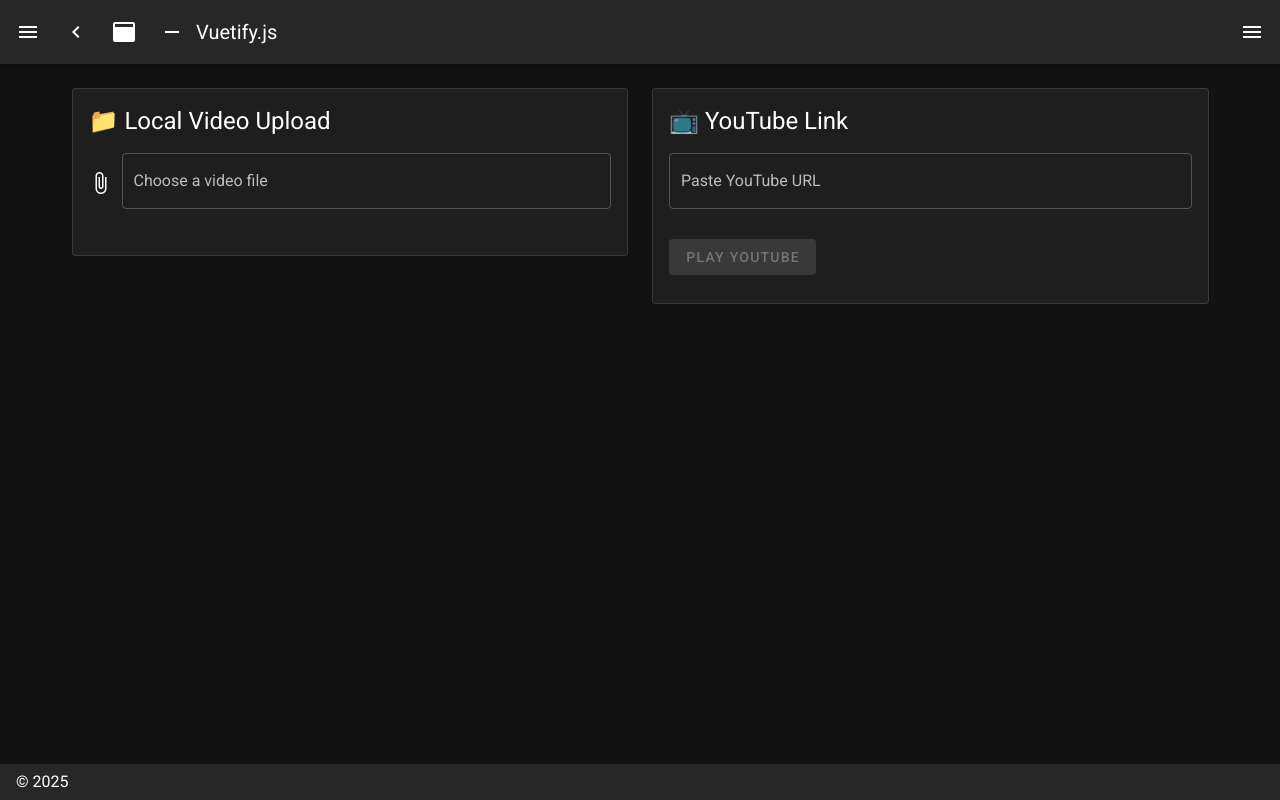
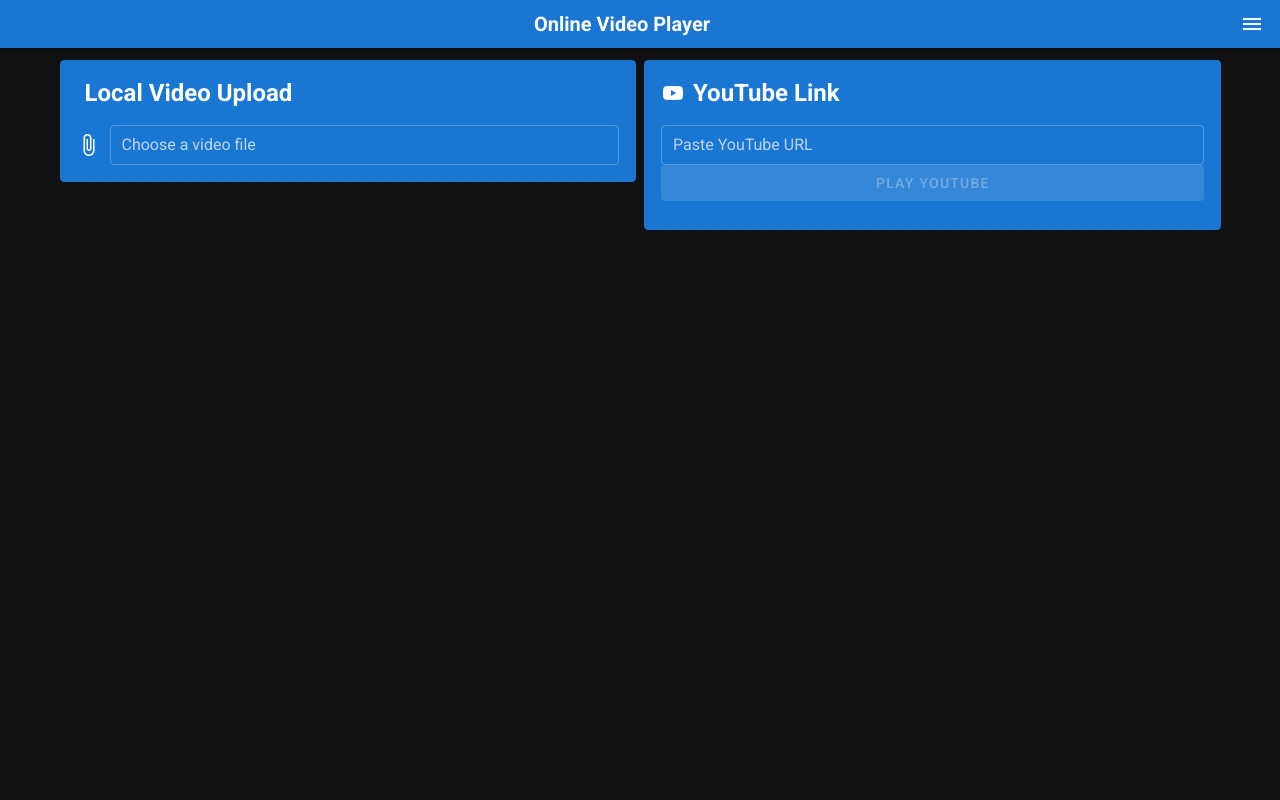
Before and after one commit to kerbideleon/video-player, a Nuxt app: page / in a window 1280 px wide. Built offline with nearby package versions, Linux system fonts and the light colour scheme.

Commit message:
video player

```diff
--- a/layouts/default.vue
+++ b/layouts/default.vue
@@ -1,117 +1,51 @@
 <template>
   <v-app dark>
+    <!-- App Bar -->
+    <v-app-bar app dense color="primary">
+      <v-spacer />
+      <v-toolbar-title class="text-center font-weight-bold">
+        Online Video Player
+      </v-toolbar-title>
+      <v-spacer />
+      <v-app-bar-nav-icon @click.stop="drawer = !drawer" />
+    </v-app-bar>
+
+    <!-- Right Drawer -->
     <v-navigation-drawer
       v-model="drawer"
-      :mini-variant="miniVariant"
-      :clipped="clipped"
-      fixed
       app
+      right
+      temporary
     >
-      <v-list>
-        <v-list-item
-          v-for="(item, i) in items"
-          :key="i"
-          :to="item.to"
-          router
-          exact
-        >
+      <v-list dense>
+        <v-list-item @click="logout">
           <v-list-item-action>
-            <v-icon>{{ item.icon }}</v-icon>
+            <v-icon color="red">mdi-logout</v-icon>
           </v-list-item-action>
-          <v-list-item-content>
-            <v-list-item-title>{{ item.title }}</v-list-item-title>
-          </v-list-item-content>
+          <v-list-item-title>Logout</v-list-item-title>
         </v-list-item>
       </v-list>
     </v-navigation-drawer>
-    <v-app-bar
-      :clipped-left="clipped"
-      fixed
-      app
-    >
-      <v-app-bar-nav-icon @click.stop="drawer = !drawer" />
-      <v-btn
-        icon
-        @click.stop="miniVariant = !miniVariant"
-      >
-        <v-icon>mdi-{{ `chevron-${miniVariant ? 'right' : 'left'}` }}</v-icon>
-      </v-btn>
-      <v-btn
-        icon
-        @click.stop="clipped = !clipped"
-      >
-        <v-icon>mdi-application</v-icon>
-      </v-btn>
-      <v-btn
-        icon
-        @click.stop="fixed = !fixed"
-      >
-        <v-icon>mdi-minus</v-icon>
-      </v-btn>
-      <v-toolbar-title>{{ title }}</v-toolbar-title>
-      <v-spacer />
-      <v-btn
-        icon
-        @click.stop="rightDrawer = !rightDrawer"
-      >
-        <v-icon>mdi-menu</v-icon>
-      </v-btn>
-    </v-app-bar>
+
+    <!-- Page Content -->
     <v-main>
-      <v-container>
-        <Nuxt />
-      </v-container>
+      <Nuxt />
     </v-main>
-    <v-navigation-drawer
-      v-model="rightDrawer"
-      :right="right"
-      temporary
-      fixed
-    >
-      <v-list>
-        <v-list-item @click.native="right = !right">
-          <v-list-item-action>
-            <v-icon light>
-              mdi-repeat
-            </v-icon>
-          </v-list-item-action>
-          <v-list-item-title>Switch drawer (click me)</v-list-item-title>
-        </v-list-item>
-      </v-list>
-    </v-navigation-drawer>
-    <v-footer
-      :absolute="!fixed"
-      app
-    >
-      <span>&copy; {{ new Date().getFullYear() }}</span>
-    </v-footer>
   </v-app>
 </template>
 
 <script>
 export default {
   name: 'DefaultLayout',
-  data () {
+  data() {
     return {
-      clipped: false,
-      drawer: false,
-      fixed: false,
-      items: [
-        {
-          icon: 'mdi-apps',
-          title: 'Welcome',
-          to: '/'
-        },
-        {
-          icon: 'mdi-chart-bubble',
-          title: 'Inspire',
-          to: '/inspire'
-        }
-      ],
-      miniVariant: false,
-      right: true,
-      rightDrawer: false,
-      title: 'Vuetify.js'
+      drawer: false
+    }
+  },
+  methods: {
+    logout() {
+      alert('Logging out...')
+      // Example: this.$router.push('/login')
     }
   }
 }
--- a/pages/index.vue
+++ b/pages/index.vue
@@ -1,11 +1,12 @@
 <template>
   <v-container>
-    <v-row>
+    <v-row dense>
       <!-- Local Upload Section -->
       <v-col cols="12" md="6">
-        <v-card outlined>
+        <v-card outlined color="primary" dark>
           <v-card-title>
-            <span class="headline">📁 Local Video Upload</span>
+            <v-icon class="mr-2">mdi-folder-video</v-icon>
+            <span class="headline font-weight-bold">Local Video Upload</span>
           </v-card-title>
 
           <v-card-text>
@@ -13,6 +14,9 @@
               label="Choose a video file"
               accept="video/*"
               outlined
+              dense
+              hide-details
+              color="white"
               @change="onFileChange"
               :disabled="!!localSrc"
             />
@@ -36,9 +40,10 @@
 
       <!-- YouTube Video Section -->
       <v-col cols="12" md="6">
-        <v-card outlined>
+        <v-card outlined color="primary" dark>
           <v-card-title>
-            <span class="headline">📺 YouTube Link</span>
+            <v-icon class="mr-2">mdi-youtube</v-icon>
+            <span class="headline font-weight-bold">YouTube Link</span>
           </v-card-title>
 
           <v-card-text>
@@ -46,13 +51,18 @@
               label="Paste YouTube URL"
               v-model="youtubeUrl"
               outlined
+              dense
+              hide-details
+              color="white"
               :disabled="!!youtubeSrc"
             />
+
             <v-btn
-              color="blue"
+              block
+              color="red darken-1"
+              class="mb-3"
               @click="playYouTube"
               :disabled="!youtubeUrl || youtubeSrc"
-              class="mb-3"
             >
               Play YouTube
             </v-btn>
--- a/pages/inspire.vue
+++ /dev/null
@@ -1,25 +0,0 @@
-<template>
-  <v-row>
-    <v-col class="text-center">
-      <img
-        src="/v.png"
-        alt="Vuetify.js"
-        class="mb-5"
-      >
-      <blockquote class="blockquote">
-        &#8220;First, solve the problem. Then, write the code.&#8221;
-        <footer>
-          <small>
-            <em>&mdash;John Johnson</em>
-          </small>
-        </footer>
-      </blockquote>
-    </v-col>
-  </v-row>
-</template>
-
-<script>
-export default {
-  name: 'InspirePage'
-}
-</script>
```
